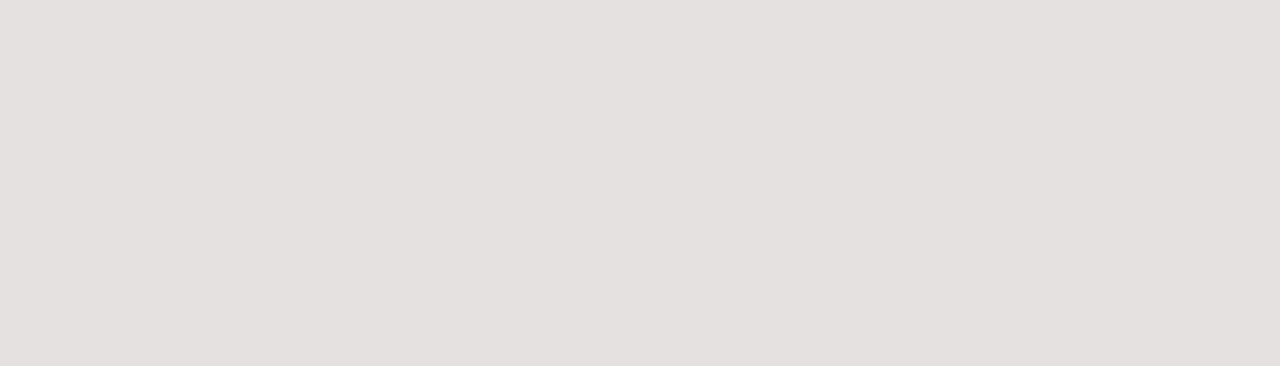
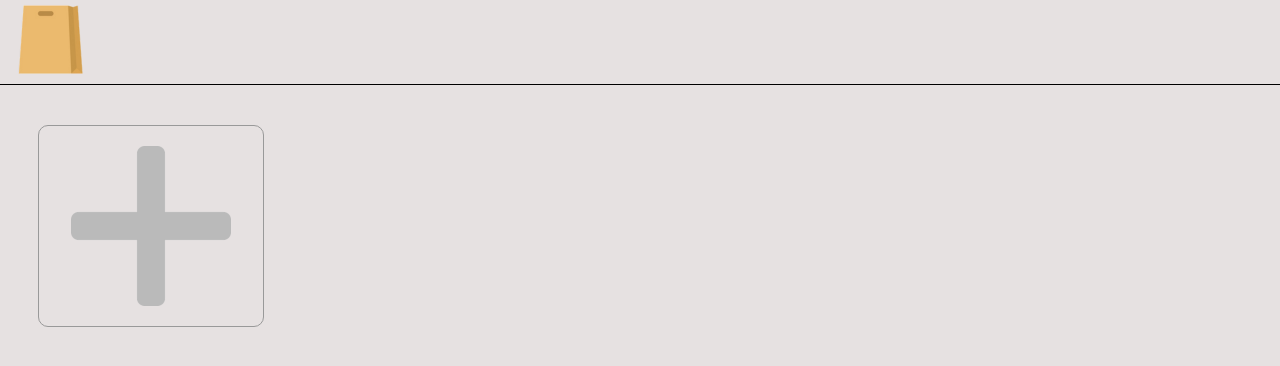
Before and after one commit to moriie/groceries-fe-nogql, a React (Create React App) app: page /baskets in a window 1280 px wide. Before the commit this address had no page. Shown: the top 366 px of the page. Built offline with nearby package versions, Linux system fonts and the light colour scheme; a web font is replaced by a local one.

Commit message:
Removed authroutes file and put all routes in publicroutes file.

```diff
--- a/src/authroutes.js
+++ /dev/null
@@ -1,20 +0,0 @@
-import React from 'react'
-import { Route, Routes } from 'react-router-dom'
-
-//components
-import Basket from './components/Basket'
-import NewListForm from './components/NewListForm'
-import Navbar from './components/Navbar'
-
-const AuthRoutes = () => {
-
-    return <div>
-        <Navbar />
-        <Routes>
-            <Route exact path="/baskets" element={<Basket/>} />
-            <Route exact path="/baskets/create" element={<NewListForm/>} />
-        </Routes>
-    </div>
-}
-
-export default AuthRoutes
--- a/src/components/Basket/basket.js
+++ b/src/components/Basket/basket.js
@@ -1,8 +1,9 @@
-import React, {useState} from 'react'
+import React, {Fragment, useState} from 'react'
 import { Link } from 'react-router-dom'
 import styled from 'styled-components'
 
 import List from '../List'
+import Navbar from '../Navbar'
 
 const Basket = () => {
 
@@ -41,12 +42,16 @@ const Basket = () => {
         setNewlist({name: '', description: '', items: ''})
     }
 
-    return <Dashboard>
-            {createLists}
-            <Link to="/add_new_list">
-                <AddButton type="image" src="./images/plus.jpg"/>
-            </Link>
-        </Dashboard>
+    return (
+        <Fragment>
+            <Navbar/>
+            <Dashboard>
+                {createLists}
+                <Link to="/add_new_list">
+                    <AddButton type="image" src="./images/plus.jpg"/>
+                </Link>
+            </Dashboard>
+        </Fragment>)
 }
 
 export default Basket
--- a/src/publicroutes.js
+++ b/src/publicroutes.js
@@ -4,14 +4,18 @@ import { Route, Routes } from 'react-router-dom'
 //components
 import Login from './components/Login'
 import Signup from './components/Signup'
-import AuthRoutes from './authroutes'
+import Basket from './components/Basket'
+import NewListForm from './components/NewListForm'
 
 
 const PublicRoutes = () => {
     return <Routes>
         <Route exact path='/' element={<Login/>} />
         <Route exact path='/signup' element={<Signup/>} />
-        <Route path='/' element={<AuthRoutes/>} />
+        <Route path='/'>
+            <Route exact path='baskets' element={<Basket/>}/>
+            <Route exact path='baskets/create' element={<NewListForm/>}/>
+        </Route>
     </Routes>
 }
 
```
